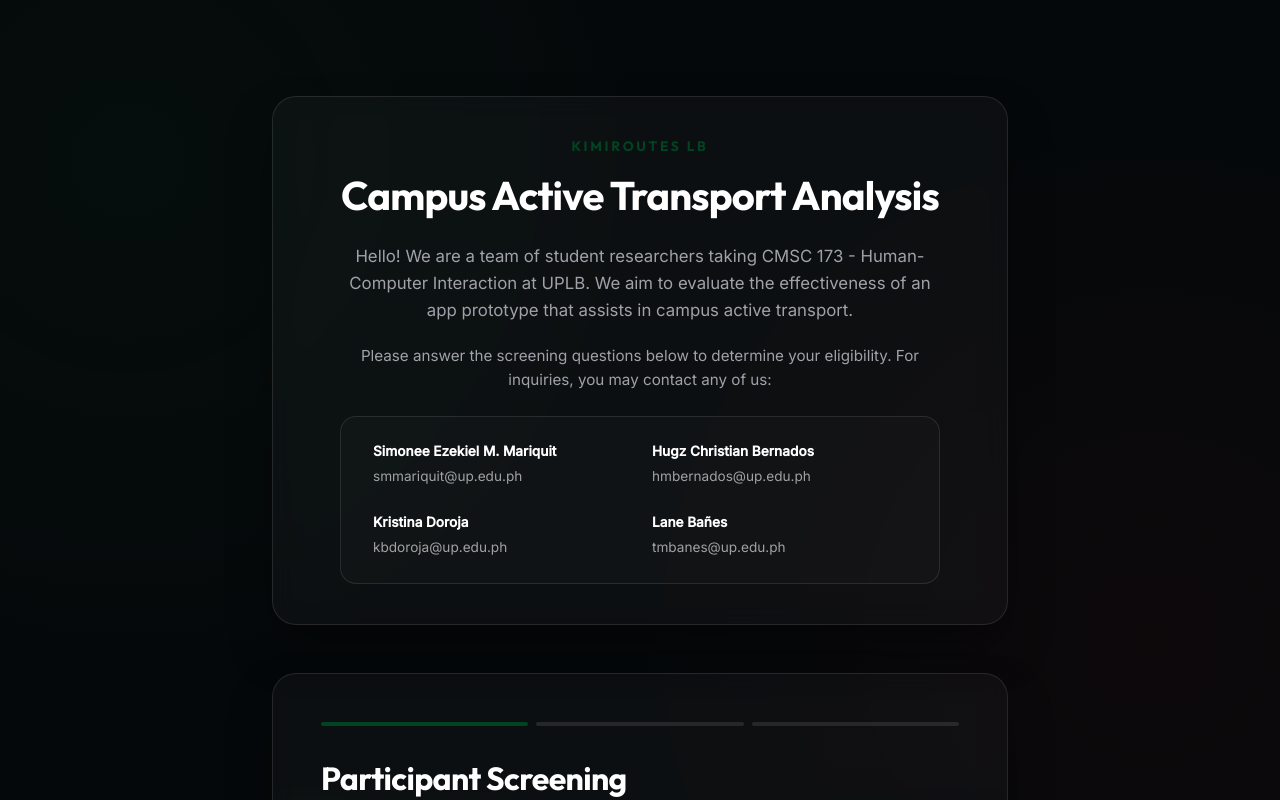
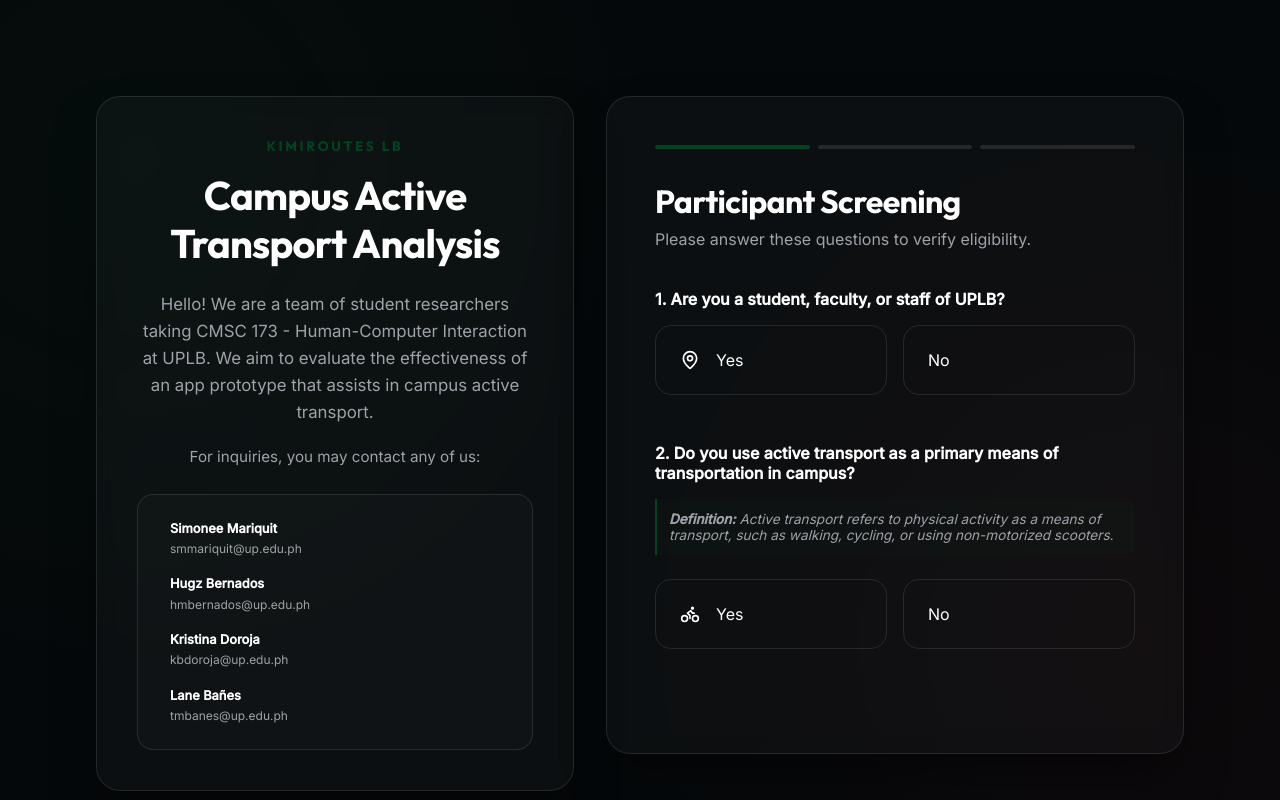
Before and after one commit to smmariquit/173-autostudy, a Next.js app: page / in a window 1280 px wide. Shown: the top 800 px of the page. Built offline with nearby package versions, Linux system fonts and the light colour scheme.

Commit message:
layout: implement side-by-side view for research context and study form

```diff
--- a/src/app/page.tsx
+++ b/src/app/page.tsx
@@ -2,58 +2,66 @@ import StudyForm from '@/components/StudyForm';
 
 export default function Home() {
   return (
-    <main className="container">
-      <div className="card" style={{ textAlign: 'center', marginBottom: '3rem', padding: '2.5rem' }}>
+    <main className="container" style={{ maxWidth: '1200px' }}>
+      <div style={{
+        display: 'flex',
+        flexDirection: 'row',
+        gap: '2rem',
+        alignItems: 'flex-start',
+        flexWrap: 'wrap'
+      }}>
+        <div className="card" style={{ flex: '1 1 400px', textAlign: 'center', padding: '2.5rem' }}>
           <h2 style={{ fontSize: '0.85rem', color: 'var(--primary)', fontWeight: 700, textTransform: 'uppercase', letterSpacing: '0.2em', marginBottom: '1rem' }}>
             KIMIroutes LB
           </h2>
           <h1 style={{ fontSize: '2.5rem', marginBottom: '1.5rem', lineHeight: '1.2' }}>Campus Active Transport Analysis</h1>
-        <div style={{ color: 'var(--text-dim)', maxWidth: '600px', margin: '0 auto', fontSize: '1.05rem', lineHeight: '1.6' }}>
+          <div style={{ color: 'var(--text-dim)', fontSize: '1.05rem', lineHeight: '1.6' }}>
             <p style={{ marginBottom: '1.25rem' }}>
               Hello! We are a team of student researchers taking CMSC 173 - Human-Computer Interaction at UPLB. We aim to evaluate the effectiveness of an app prototype that assists in campus active transport.
             </p>
             <p style={{ marginBottom: '1.5rem', fontSize: '0.95rem' }}>
-            Please answer the screening questions below to determine your eligibility. For inquiries, you may contact any of us:
+              For inquiries, you may contact any of us:
             </p>
 
             <div style={{
-            display: 'inline-block',
               textAlign: 'left',
               background: 'rgba(255, 255, 255, 0.02)',
               padding: '1.5rem 2rem',
               borderRadius: '16px',
-            border: '1px solid var(--glass-border)',
-            width: '100%'
+              border: '1px solid var(--glass-border)'
             }}>
               <div style={{
                 display: 'grid',
-              gridTemplateColumns: 'repeat(auto-fit, minmax(200px, 1fr))',
-              gap: '1.5rem',
-              fontSize: '0.85rem',
+                gridTemplateColumns: 'repeat(auto-fit, minmax(180px, 1fr))',
+                gap: '1rem',
+                fontSize: '0.8rem',
                 color: 'var(--text)',
               }}>
                 <div>
-                <p style={{ fontWeight: 700, marginBottom: '0.2rem' }}>Simonee Ezekiel M. Mariquit</p>
-                <p style={{ opacity: 0.6 }}>smmariquit@up.edu.ph</p>
+                  <p style={{ fontWeight: 700 }}>Simonee Mariquit</p>
+                  <p style={{ opacity: 0.6, fontSize: '0.75rem' }}>smmariquit@up.edu.ph</p>
                 </div>
                 <div>
-                <p style={{ fontWeight: 700, marginBottom: '0.2rem' }}>Hugz Christian Bernados</p>
-                <p style={{ opacity: 0.6 }}>hmbernados@up.edu.ph</p>
+                  <p style={{ fontWeight: 700 }}>Hugz Bernados</p>
+                  <p style={{ opacity: 0.6, fontSize: '0.75rem' }}>hmbernados@up.edu.ph</p>
                 </div>
                 <div>
-                <p style={{ fontWeight: 700, marginBottom: '0.2rem' }}>Kristina Doroja</p>
-                <p style={{ opacity: 0.6 }}>kbdoroja@up.edu.ph</p>
+                  <p style={{ fontWeight: 700 }}>Kristina Doroja</p>
+                  <p style={{ opacity: 0.6, fontSize: '0.75rem' }}>kbdoroja@up.edu.ph</p>
                 </div>
                 <div>
-                <p style={{ fontWeight: 700, marginBottom: '0.2rem' }}>Lane Bañes</p>
-                <p style={{ opacity: 0.6 }}>tmbanes@up.edu.ph</p>
+                  <p style={{ fontWeight: 700 }}>Lane Bañes</p>
+                  <p style={{ opacity: 0.6, fontSize: '0.75rem' }}>tmbanes@up.edu.ph</p>
                 </div>
               </div>
             </div>
           </div>
         </div>
 
+        <div style={{ flex: '1 1 500px' }}>
           <StudyForm />
+        </div>
+      </div>
     </main>
   );
 }
```
Lines whose indentation alone changed are shown as unchanged.
